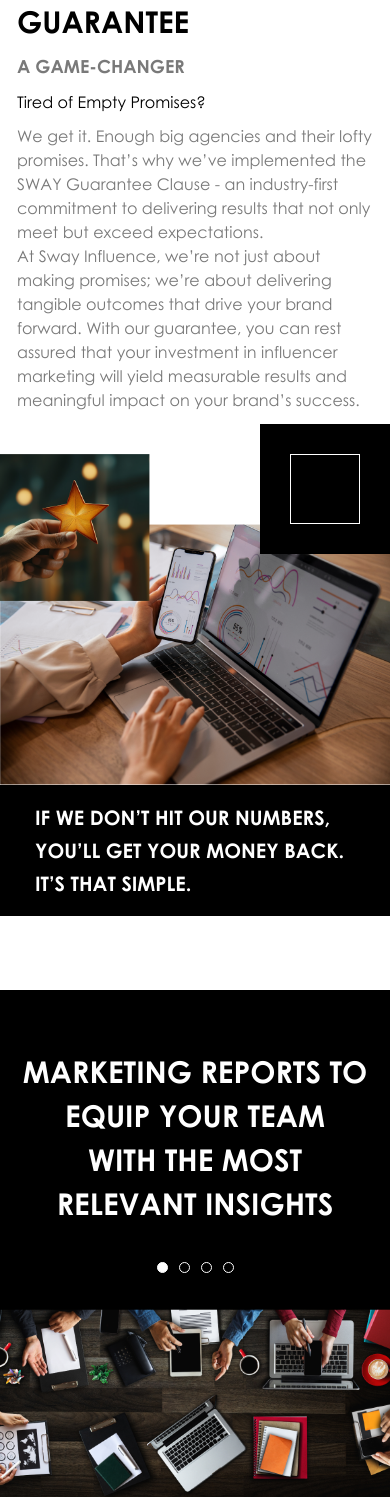
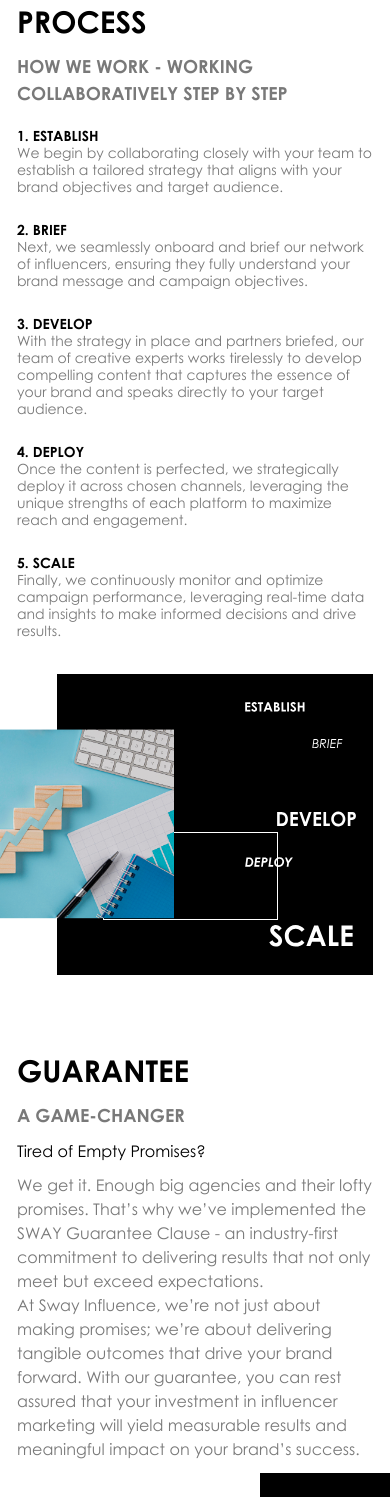
Before and after one commit to Hillel1408/SWAY, a Next.js app: page / in a window 390 px wide. Shown: the top 1497 px of the page. Built offline with nearby package versions, Linux system fonts and the light colour scheme.

Commit message:
Process адаптив

```diff
--- a/src/app/page.tsx
+++ b/src/app/page.tsx
@@ -7,8 +7,8 @@
             <OurWork />
             <Note />
             <AboutUs />
-            <ReachMax />
-            <Process /> */}
+            <ReachMax /> */}
+            <Process />
             <Guarantee />
             <Marketing />
             <OurTeam />
--- a/src/components/Process/Process.tsx
+++ b/src/components/Process/Process.tsx
@@ -23,23 +23,23 @@
     ];
 
     return (
-        <div className="_container grid grid-cols-2 pb-[130px]">
-            <div className="pr-[90px]">
+        <div className="_container grid grid-cols-2 pb-[130px] md:pb-[74px] md:flex md:flex-col-reverse md:gap-[35px]">
+            <div className="pr-[90px] lg:pr-0 sm:ml-10">
                 <div className="relative">
-                    <div className="h-full bg-black pt-[48px] pb-[38px] flex flex-col items-end">
-                        <img src="img/text-1.svg" alt="" width="100px" className="mb-[45px] mr-[114px]" />
-                        <img src="img/text-2.svg" alt="" width="52px" className="mb-[106px] mr-[50px]" />
-                        <img src="img/text-3.svg" alt="" width="132px" className="mb-[51px] mr-[29px]" />
-                        <img src="img/text-4.svg" alt="" width="80px" className="mb-[97px] mr-[134px]" />
-                        <img src="img/text-5.svg" alt="" width="140px" className="mr-[34px]" />
+                    <div className="h-full bg-black pt-[48px] pb-[38px] flex flex-col items-end sm:py-[28px]">
+                        <img src="img/text-1.svg" alt="" width="100px" className="mb-[45px] mr-[114px] sm:w-[60px] sm:mr-[68px] sm:mb-[27px]" />
+                        <img src="img/text-2.svg" alt="" width="52px" className="mb-[106px] mr-[50px] sm:w-[31px] sm:mr-[30px] sm:mb-[63px]" />
+                        <img src="img/text-3.svg" alt="" width="132px" className="mb-[51px] mr-[29px] sm:w-[79px] sm:mr-[17px] sm:mb-[30px]" />
+                        <img src="img/text-4.svg" alt="" width="80px" className="mb-[97px] mr-[134px] sm:w-[48px] sm:mr-[80px] sm:mb-[58px]" />
+                        <img src="img/text-5.svg" alt="" width="140px" className="mr-[34px] sm:w-[84px] sm:mr-[20px]" />
                     </div>
-                    <img src="img/img-6.png" alt="" className="absolute z-10 top-1/2 -translate-y-1/2 -left-[100px]" />
-                    <div className="w-[293px] h-[147px] border border-white absolute bottom-[55px] right-[95px]"></div>
+                    <img src="img/img-6.png" alt="" className="absolute z-10 top-1/2 -translate-y-1/2 -left-[100px] sm:w-[217px]" />
+                    <div className="w-[293px] h-[147px] border border-white absolute bottom-[55px] right-[95px] sm:w-[175px] sm:h-[88px]"></div>
                 </div>
             </div>
             <div>
-                <h2 className="font-bold text-[36px] leading-[44px] text-black mb-[9px] uppercase">PROCESS</h2>
-                <p className="font-bold text-[22px] leading-[27px] text-[#797979] mb-5">HOW WE WORK - WORKING COLLABORATIVELY STEP BY STEP</p>
+                <h2 className="font-bold text-[36px] leading-[44px] text-black mb-[9px] uppercase sm:text-[30px]">PROCESS</h2>
+                <p className="font-bold text-[22px] leading-[27px] text-[#797979] mb-5 sm:text-[18px]">HOW WE WORK - WORKING COLLABORATIVELY STEP BY STEP</p>
                 <ul className="flex flex-col gap-[26px]">
                     {list.map((item, index) => (
                         <li key={index}>
```
